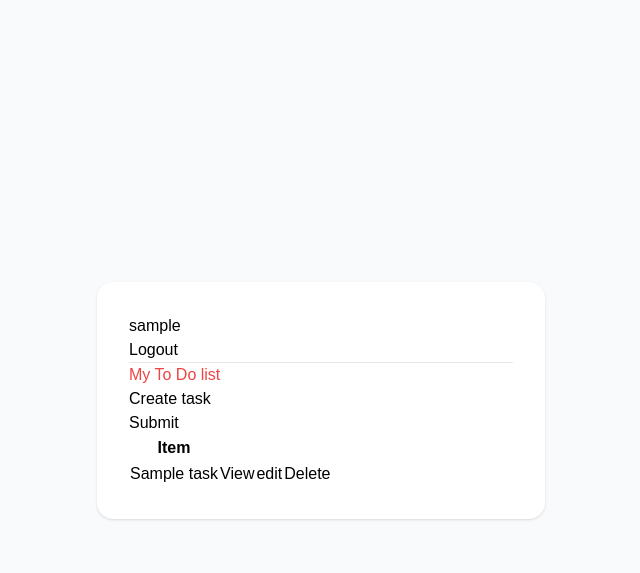
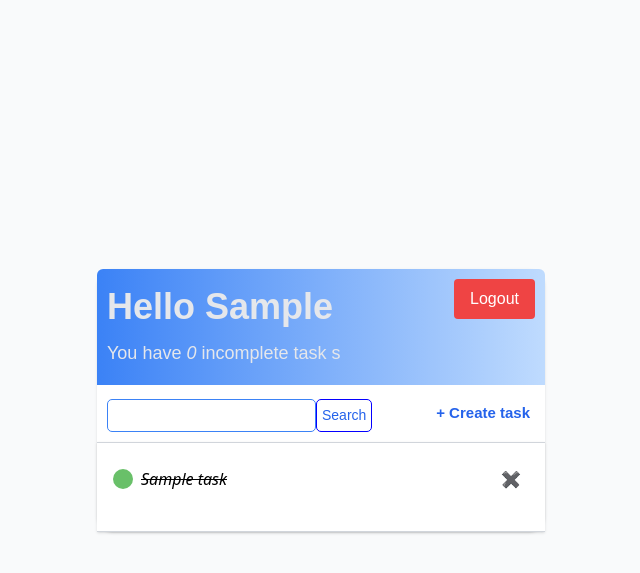
Before and after one commit to arian-hadi/django-to-do-list, a Django app: page / in a window 1280 px wide. Shown: the top 573 px of the page, without its empty margins (319-959 px from the left). Run offline with Django 5.2, Linux system fonts and the light colour scheme; a user stored in the database is signed in; tables that the repository leaves empty hold one stand-in row (values such as "Sample post"); some libraries are stand-ins or nearby versions.

Commit message:
task-list-design

```diff
--- a/base/templates/base/login.html
+++ b/base/templates/base/login.html
@@ -1,7 +1,7 @@
 {% extends 'base/main.html' %}
 {% load form_filters %}
 {% block content %}
-
+<div class="p-8 rounded-2xl bg-white shadow">
     <h2 class = 'text-gray-800 text-center text-2xl font-bold'>Login</h2>
     <form method="POST" class = "mt-8 space-y-4">
         {%csrf_token%}
@@ -34,6 +34,7 @@
         <p class = "text-gray-800 text-sm !mt-8 text-center">Don't have an account?<a href = '{%url "register" %}' class= "text-blue-600 hover:underline m1-1 whitespace-nowrap font-semibold">Register</a></p>
 
     </form>
+</div>
 
 
 
--- a/base/templates/base/main.html
+++ b/base/templates/base/main.html
@@ -12,7 +12,7 @@
 <body class="bg-gray-50 font-[sans-serif]">
     <div class = "min-h-screen flex flex-col items-center justify-center py-6 px-4">
         <div class="max-w-md w-full">
-            <div class="p-8 rounded-2xl bg-white shadow">
+            <div class="rounded-2xl bg-white shadow">
                 {% block content %}
                 {% endblock content %}
             </div>
--- a/base/templates/base/register.html
+++ b/base/templates/base/register.html
@@ -1,7 +1,8 @@
 {%extends 'base/main.html'%}
 {% load form_filters %}
 {%block content%}
-<h2 class="text-gray-800 text-center text-2xl font-bold">Register</h2>
+<div class="p-8 rounded-2xl bg-white shadow">
+    <h2 class="text-gray-800 text-center text-2xl font-bold">Register</h2>
     <form method="POST" class = "mt-8 space-y-4">
         {% csrf_token %}
         {{ form.non_field_errors }}
@@ -56,6 +57,7 @@
         <p class ="text-gray-800 text-sm !mt-8 text-center">Have an account?<a href = '{%url "login"%}' class= "text-blue-600 hover:underline m1-1 whitespace-nowrap font-semibold"> Login </a></p>
 
     </form>
+</div>
 
 
 {%endblock content%}
--- a/base/templates/base/task.html
+++ b/base/templates/base/task.html
@@ -2,24 +2,63 @@
 
 {% block content %}
 
-    {% if request.user.is_authenticated %}
-        <p>{{request.user}}</p>
-        <a href = '{% url "logout"%}'>Logout</a>
-    {% else %}
-        <a href = '{% url "login" %}'>Login</a>
-    {% endif %}
+<div class = "flex justify-between items-start p-2.5 rounded-t-md border-r-5 bg-gradient-to-r from-blue-500 to-blue-200">
+        <div class = "text-gray-200 py-2">
+            <h1 class = "text-4xl font-bold">Hello {{request.user|title}}</h1>
+            <h3 class = " text-lg mt-3">You have <i>{{count}}</i> incomplete task {{ count|pluralize:"s" }}</h3>
+        </div>
+        {% if request.user.is_authenticated %}
+            <a href = '{% url "logout"%}' class= "bg-red-500 text-white px-4 py-2 rounded">Logout</a>
+        {% else %}
+            <a href = '{% url "login" %}'>Login</a>
+        {% endif %}
+</div>
 
 
-    <hr>
-    <h1 class = "text-red-500">My To Do list</h1>
 
+
+    <div class = "flex justify-between items-center p-[10px]">
+        <form method = 'GET' class = "mt-1 flex">
+            <input type = 'text' name = 'search-task' value = "{{search_input}}" class="border rounded-[5px] border-blue-500">
+            <input class="border border-[#0400ff] text-blue-600 bg-white p-[5px] text-[14px] rounded-[5px] cursor-pointer no-underline" type = "submit" value = 'Search'>
+        </form>
+        <a class = "text-blue-600 no-underline text-[15px] font-semibold  hover:bg-blue-500 hover:text-white p-[5px] rounded-[5px]" href = "{%url 'create-task' %}">&#x2b; Create task</a>
+    </div>
+<!--
     <a href = "{%url 'create-task' %}">Create task</a>
-
     <form method = 'GET'>
         <input type = 'submit' vlaue = 'search'>
         <input type = 'text' name = 'search-task' value = {{search_input}}>
     </form>
+     -->
+    <div class="h-100 w-full flex flex-col items-center justify-center bg-teal-lightest font-sans">
+        {% for task in tasks %}
+        <div class="bg-white shadow p-4 w-full border-t border-b border-gray-300">
+            <div class="flex items-center justify-between mb-4 w-full">
+                <!-- Circle and text container -->
+                <div class="flex items-center space-x-2">
+                    {% if task.complete %}
+                    <div class="h-[20px] w-[20px] bg-[rgb(105,192,105)] rounded-full"></div>
+                    <i><s><a href='{% url "task-update" task.id %}' class="text-grey-darkest">{{ task }}</a></s></i>
+                    {% else %}
+                    <div class="h-[20px] w-[20px] bg-[rgb(218,218,218)] rounded-full"></div>
+                    <a href='{% url "task-update" task.id %}' class="text-grey-darkest">{{ task }}</a>
+                    {% endif %}
+                </div>
+                <!-- "X" delete button -->
+                <a class="flex-no-shrink p-2 ml-2 hover:bg-red" href='{% url "task-delete" task.id %}'>&#x2716;</a>
+            </div>
+        </div>
+        {% empty %}
+        <h3>No items in list</h3>
+        {% endfor %}
+    </div>
 
+
+
+
+
+<!--
     <table>
         <tr>
             <th>Item</th>
@@ -35,6 +74,6 @@
         {% empty %}
         <h3>No items in list</h3>
         {% endfor %}
-    </table>
+    </table> -->
 
 {% endblock content %}
```
